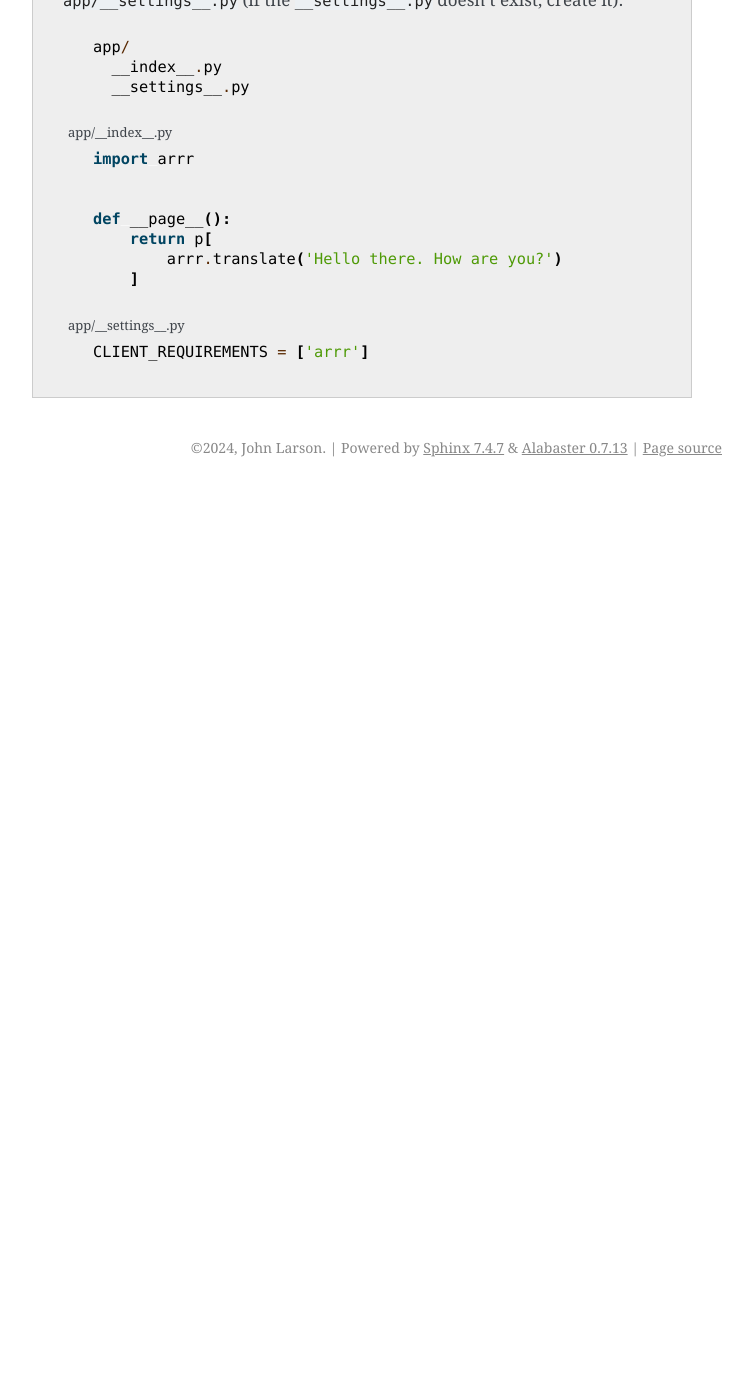
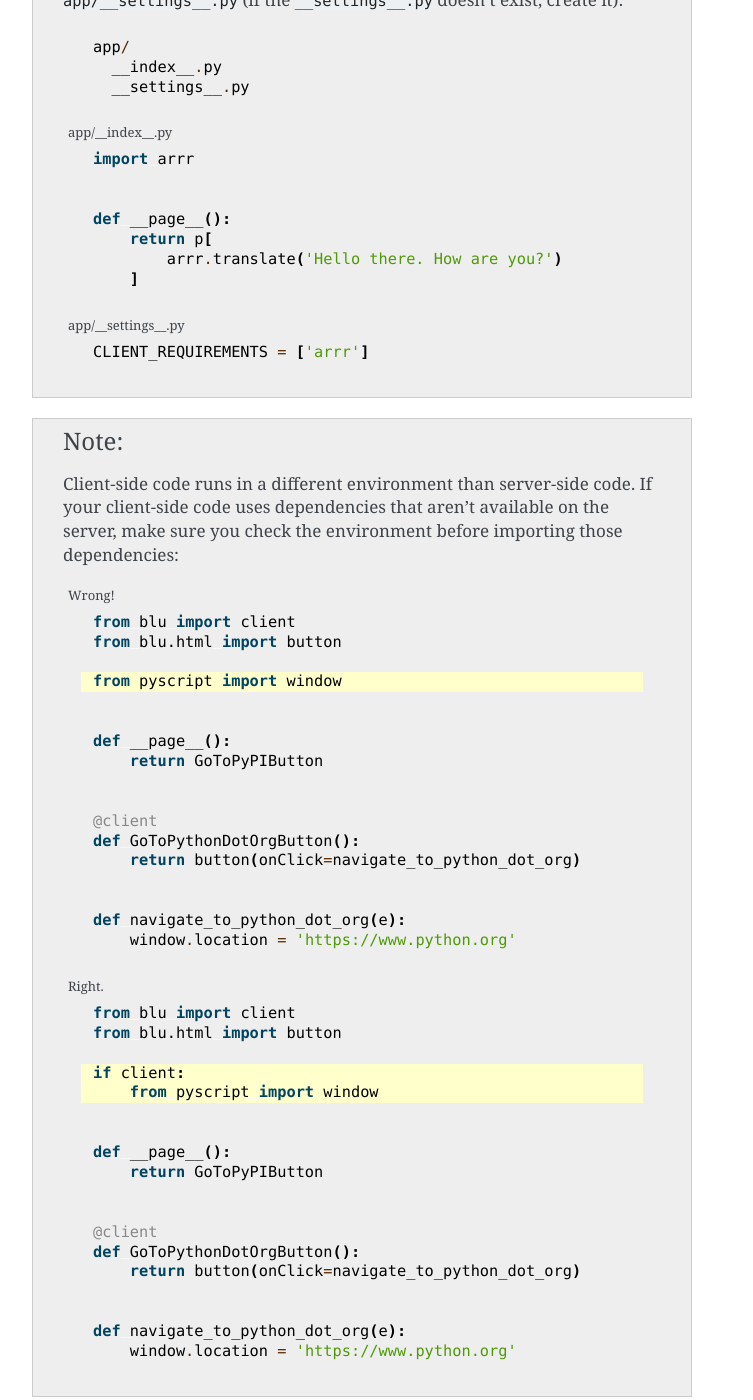
Before and after one commit to johnlarson/blu, a Sphinx documentation site: the page built from docs/user-guide/client-side-rendering.rst, in a window 1280 px wide and 1400 px high, scrolled down 1847 px. Shown: the whole window, without its empty margins (388-1141 px from the left). Built offline with Sphinx 7.4.7, drawn with Linux system fonts in a browser that asks for light colours; before the commit the page ends 2334 px from its top, so only the background shows below that.

Commit message:
progress

```diff
--- a/docs/user-guide/client-side-rendering.rst
+++ b/docs/user-guide/client-side-rendering.rst
@@ -97,3 +97,53 @@ with an event listener attached to the button that prints "Hello!" to the web br
         :caption: app/__settings__.py
 
         CLIENT_REQUIREMENTS = ['arrr']
+
+
+.. note::
+
+    Client-side code runs in a different environment than server-side code. If your client-side code uses dependencies that aren't available on the server, make sure you check the environment before importing those dependencies:
+
+    .. code-block:: python
+        :caption: Wrong!
+        :emphasize-lines: 4
+
+        from blu import client
+        from blu.html import button
+
+        from pyscript import window
+
+
+        def __page__():
+            return GoToPyPIButton
+
+
+        @client
+        def GoToPythonDotOrgButton():
+            return button(onClick=navigate_to_python_dot_org)
+
+
+        def navigate_to_python_dot_org(e):
+            window.location = 'https://www.python.org'
+
+    .. code-block:: python
+        :caption: Right.
+        :emphasize-lines: 4-5
+
+        from blu import client
+        from blu.html import button
+
+        if client:
+            from pyscript import window
+
+
+        def __page__():
+            return GoToPyPIButton
+
+
+        @client
+        def GoToPythonDotOrgButton():
+            return button(onClick=navigate_to_python_dot_org)
+
+
+        def navigate_to_python_dot_org(e):
+            window.location = 'https://www.python.org'
```
